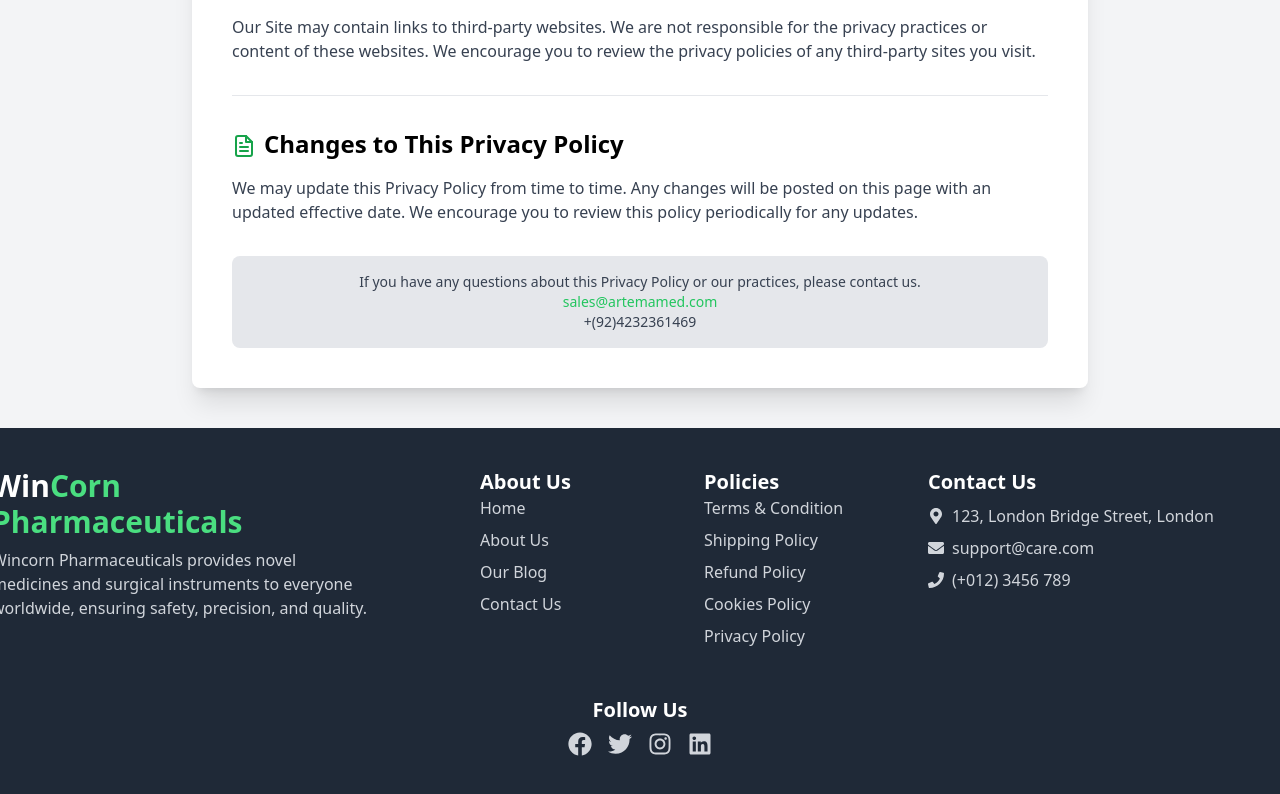
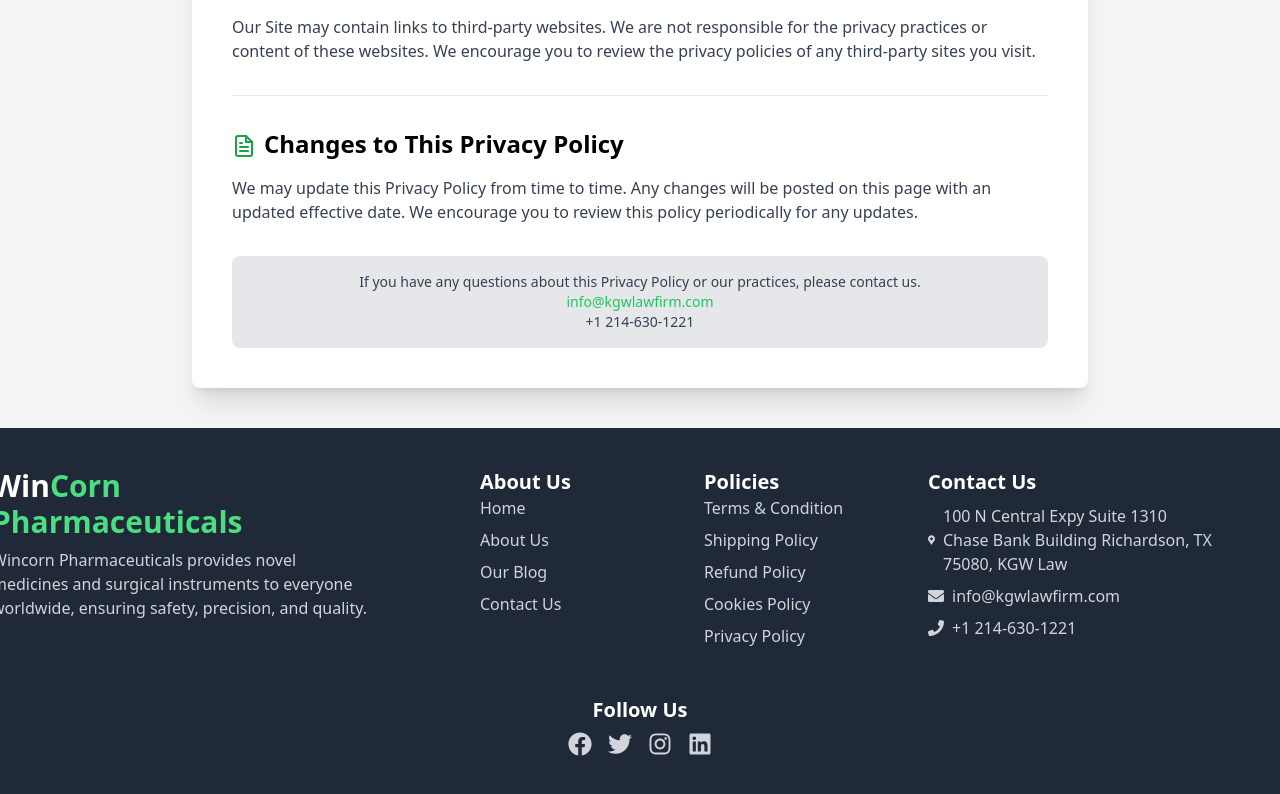
Before and after one commit to artemamed/WinCorn, a Next.js app: page /privacy-policy in a window 1280 px wide. Shown: the part 1518-2312 px from the top of the page. Built offline with nearby package versions, Linux system fonts and the light colour scheme.

Commit message:
set Contact Info and Favicon

```diff
--- a/app/about/page.tsx
+++ b/app/about/page.tsx
@@ -47,10 +47,10 @@
             </div>
             <div className="lg:w-1/2 mb-10 lg:mb-0 px-5 lg:px-10">
               <Image
-                width={400}
-                height={400}
+                width={700}
+                height={700}
                 className="object-cover object-center rounded-lg shadow-lg transition-transform duration-500 hover:scale-105 border border-green-300"
-                alt="Jason Boroff"
+                alt="Guiding Principles"
                 src="/images/about1.jpg"
               />
             </div>
@@ -76,8 +76,8 @@
                 width={700}
                 height={700}
                 className="object-cover object-center rounded-lg shadow-lg transition-transform duration-500 hover:scale-105 border border-green-300"
-                alt="Dynamic Med Vision"
-                src="/images/about_us/services.png"
+                alt="Guiding Principles"
+                src="/images/about1.jpg"
               />
             </div>
           </div>
--- a/app/contact/page.tsx
+++ b/app/contact/page.tsx
@@ -19,8 +19,8 @@
             <div className="flex items-center bg-white p-5 rounded-xl shadow-lg transform hover:scale-105 transition-transform duration-300 ease-in-out">
               <BiMap className="w-10 h-10 text-green-500" />
               <div className="ml-6">
-                <h3 className="text-sm md:text-lg font-bold text-gray-800">Head Office</h3>
-                <p className="text-gray-700 text-xs md:text-md">1135 3rd Ave SW Carmel, IN 46032 USA</p>
+                <h3 className="text-sm md:text-lg font-bold text-gray-800">KGW Law</h3>
+                <p className="text-gray-700 text-xs md:text-md">100 N Central Expy Suite 1310 Chase Bank Building Richardson, TX 75080</p>
               </div>
             </div>
 
@@ -29,7 +29,7 @@
               <BsEnvelope className="w-10 h-10 text-green-500" />
               <div className="ml-6">
                 <h3 className="text-sm md:text-lg font-bold text-gray-800">General Enquiries</h3>
-                <p className="text-gray-700 text-xs md:text-md">chris.mattson@dynamicmed.net</p>
+                <p className="text-gray-700 text-xs md:text-md">info@kgwlawfirm.com</p>
               </div>
             </div>
 
@@ -38,7 +38,7 @@
               <BsTelephoneForward className="w-10 h-10 text-green-500" />
               <div className="ml-6">
                 <h3 className="text-sm md:text-lg font-bold text-gray-800">Telephone</h3>
-                <p className="text-gray-700 text-xs md:text-md">+1 317 918 2825</p>
+                <p className="text-gray-700 text-xs md:text-md">+1 214 630 1221</p>
               </div>
             </div>
           </div>
--- a/app/layout.tsx
+++ b/app/layout.tsx
@@ -16,7 +16,7 @@
 });
 
 export const metadata: Metadata = {
-  title: "Create Next App",
+  title: "Home",
   description: "Generated by create next app",
 };
 
--- a/app/privacy-policy/page.tsx
+++ b/app/privacy-policy/page.tsx
@@ -103,10 +103,10 @@
               href="mailto:sales@artemamed.com"
               className="text-green-500 hover:underline"
             >
-              sales@artemamed.com
+              info@kgwlawfirm.com
             </a>
             <br />
-            +(92)4232361469
+            +1 214-630-1221
           </p>
         </footer>
       </div>
--- a/app/shipping-policy/page.tsx
+++ b/app/shipping-policy/page.tsx
@@ -109,7 +109,7 @@
             For any questions or concerns, please reach out to us at: <br />
             Email:{" "}
             <a href="mailto:sales@wincornpharma.com" className="text-blue-500 underline">
-              sales@wincornpharma.com
+              info@kgwlawfirm.com
             </a>
           </p>
         </div>
--- a/components/Footer.tsx
+++ b/components/Footer.tsx
@@ -38,13 +38,13 @@
         <div className="w-full md:w-1/4 mb-6 text-center md:text-left">
           <h4 className="text-xl font-bold">Contact Us</h4>
           <p className="flex items-center justify-center md:justify-start text-gray-300 mt-2">
-            <FaMapMarkerAlt className="mr-2" /> 123, London Bridge Street, London
+            <FaMapMarkerAlt className="mr-2" /> 100 N Central Expy Suite 1310 Chase Bank Building Richardson, TX 75080, KGW Law
           </p>
           <p className="flex items-center justify-center md:justify-start text-gray-300 mt-2">
-            <FaEnvelope className="mr-2" /> support@care.com
+            <FaEnvelope className="mr-2" /> info@kgwlawfirm.com
           </p>
           <p className="flex items-center justify-center md:justify-start text-gray-300 mt-2">
-            <FaPhone className="mr-2" /> (+012) 3456 789
+            <FaPhone className="mr-2" /> +1 214-630-1221
           </p>
         </div>
       </div>
```
Also changed, not shown: 1 other file (tests, documents, lock files or other folders).
